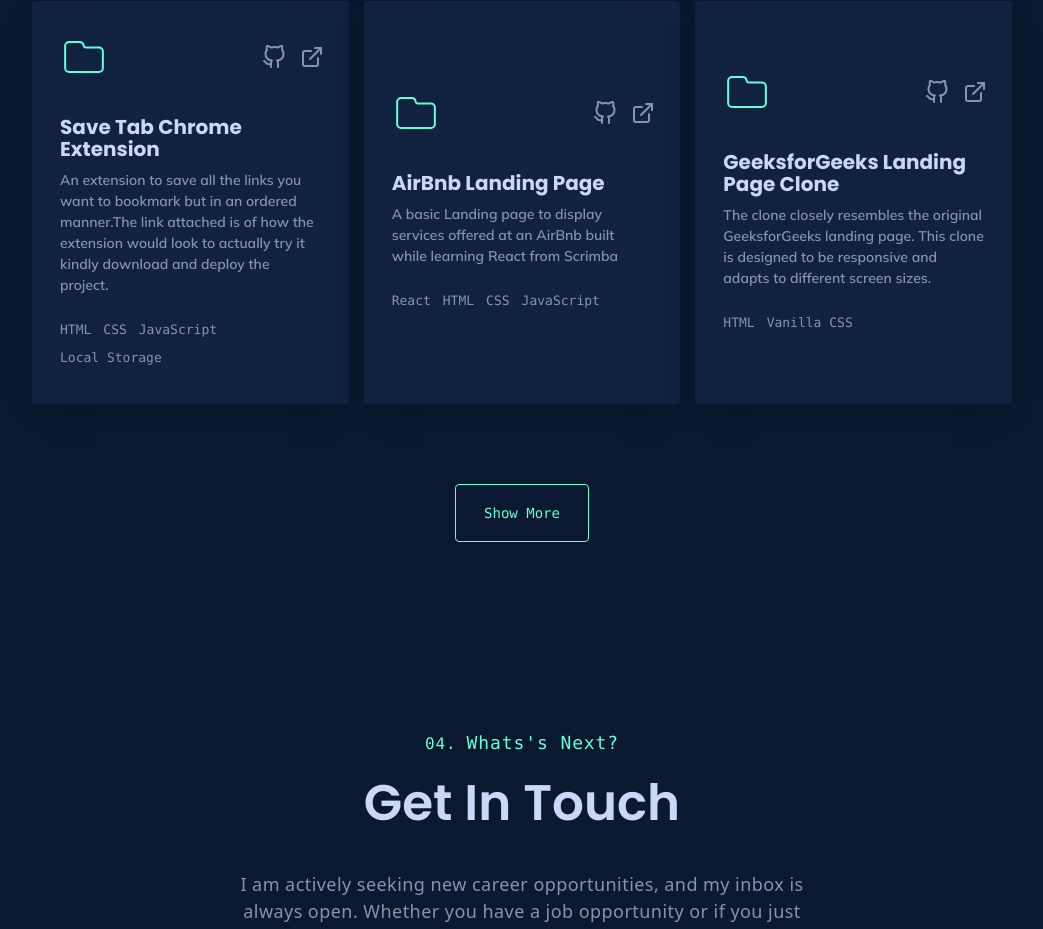
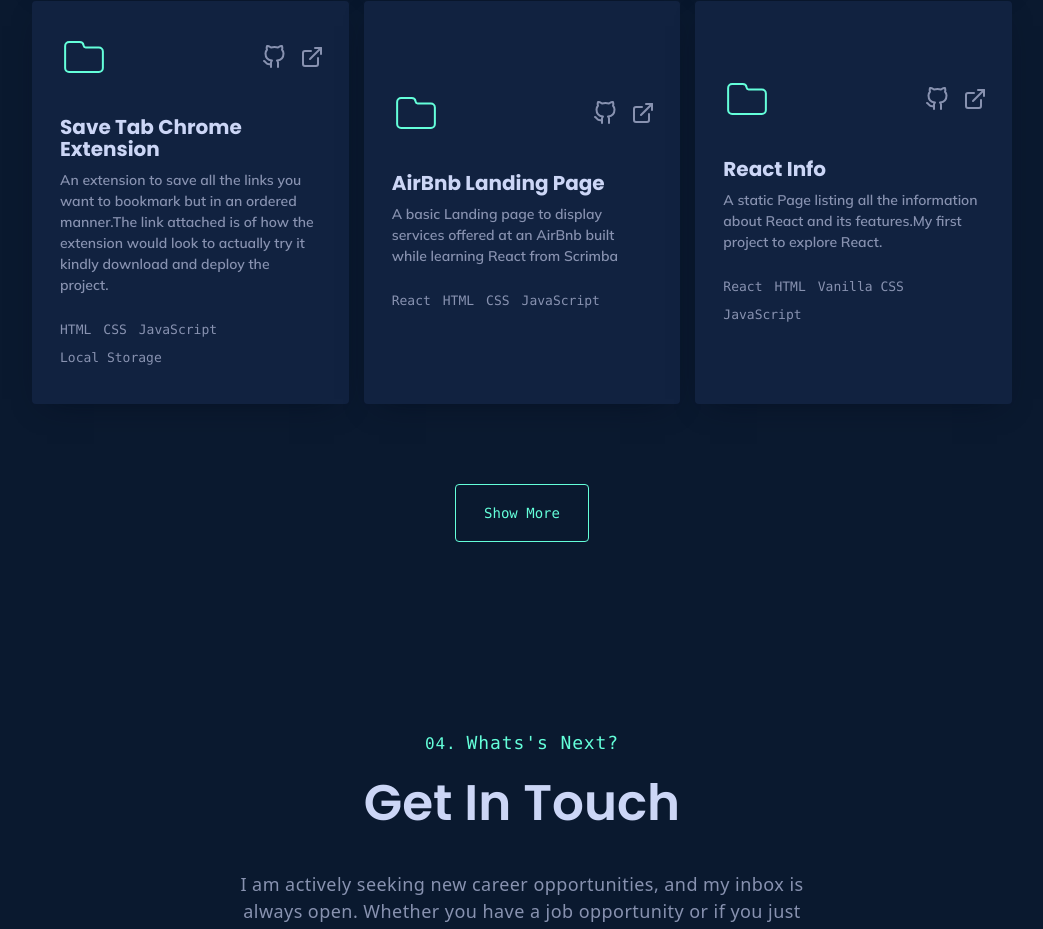
Before and after one commit to yash2324/portfolio-2024, a React (Vite) app: page / in a window 1280 px wide. Shown: the part 4647-5576 px from the top of the page, without its empty margins (118-1161 px from the left). Built offline with nearby package versions, Linux system fonts and the light colour scheme.

Commit message:
added projects

```diff
--- a/src/utilities/constants.jsx
+++ b/src/utilities/constants.jsx
@@ -153,35 +153,59 @@ export const otherProjects = [
     demo: "https://airbnb-clone-yg.netlify.app/",
   },
   {
-    title: "GeeksforGeeks Landing Page Clone",
+    title: "React Info",
     description:
-      "The clone closely resembles the original GeeksforGeeks landing page. This clone is designed to be responsive and adapts to different screen sizes.",
-    tags: ["HTML", "Vanilla CSS"],
-    github: "https://github.com/Tapesh-1308/GeeksforGeeks-Clone",
-    demo: "https://tapesh-1308.github.io/GeeksforGeeks-Clone/",
+      "A static Page listing all the information about React and its features.My first project to explore React.",
+    tags: ["React", "HTML", "Vanilla CSS", "JavaScript"],
+    github: "https://github.com/yash2324/React-proj-1",
+    demo: "https://react-proj1-yg.netlify.app/",
   },
   {
     title: "Notes App",
     description:
-      "Organize your notes easily with my straightforward Notes App. Built with HTML, CSS, and JavaScript,with the power of local storage and markdown parser.",
-    tags: ["HTML", "CSS", "JavaScript", "Markdown Parser"],
-    github: "https://github.com/Tapesh-1308/todo-app",
-    demo: "https://tapesh-1308.github.io/todo-app/",
+      "This is a basic notes app to locally make notes , I have made some changes to the already given codes on Scrimba",
+    tags: ["HTML", "CSS", "JavaScript", "React"],
+    github: "https://github.com/yash2324/Notes-App",
+    demo: "https://notes-app-yg.netlify.app/",
   },
   {
-    title: "Password Generator",
+    title: "BlackJack Game",
     description:
-      "Simple UI crafted using HTML, CSS, and JS, this tool offers multiple filters for customizing your passwords. Copy your generated passwords with a single click.",
-    tags: ["HTML5", "CSS", "JavaScript", "DOM"],
-    github: "https://github.com/Tapesh-1308/password-generator",
-    demo: "https://tapesh-1308.github.io/password-generator/",
+      "Welcome to the Blackjack Game repository! This simple and interactive website is designed to let users enjoy the classic card game of Blackjack right in their web browsers. Whether you're a seasoned pro or new to the world of card games, this project provides a fun way to test your luck and strategy.",
+    tags: ["HTML5", "CSS", "JavaScript"],
+    github: "https://github.com/yash2324/BlackJackJS",
+    demo: "https://blackjack-game-yg.netlify.app/",
   },
   {
-    title: "Random Jokes",
+    title: "Counter",
     description:
-      "Developed with HTML, CSS, and JavaScript, this web app pulls jokes dynamically from an API, ensuring a constant supply of humor.",
-    tags: ["HTML5", "CSS", "JavaScript", "DOM", "API"],
-    github: "https://github.com/Tapesh-1308/random-jokes-generator",
-    demo: "https://tapesh-1308.github.io/random-jokes-generator/",
+      "Welcome to the Subway Passenger Counter, a simple JavaScript-based website that helps you keep track of the number of passengers entering a subway station. This project provides a user-friendly interface for station attendants or operators to monitor and update passenger counts in real-time.",
+    tags: ["HTML5", "CSS", "JavaScript", "DOM"],
+    github: "https://github.com/yash2324/Counter",
+    demo: "https://gleaming-tanuki-a47424.netlify.app/",
+  },
+  {
+    title: "Notes App",
+    description:
+      "This is a basic notes app to locally make notes , I have made some changes to the already given codes on Scrimba",
+    tags: ["HTML", "CSS", "JavaScript", "React"],
+    github: "https://github.com/yash2324/Notes-App",
+    demo: "https://notes-app-yg.netlify.app/",
+  },
+  {
+    title: "BlackJack Game",
+    description:
+      "Welcome to the Blackjack Game repository! This simple and interactive website is designed to let users enjoy the classic card game of Blackjack right in their web browsers. Whether you're a seasoned pro or new to the world of card games, this project provides a fun way to test your luck and strategy.",
+    tags: ["HTML5", "CSS", "JavaScript"],
+    github: "https://github.com/yash2324/BlackJackJS",
+    demo: "https://blackjack-game-yg.netlify.app/",
+  },
+  {
+    title: "Counter",
+    description:
+      "Welcome to the Subway Passenger Counter, a simple JavaScript-based website that helps you keep track of the number of passengers entering a subway station. This project provides a user-friendly interface for station attendants or operators to monitor and update passenger counts in real-time.",
+    tags: ["HTML5", "CSS", "JavaScript", "DOM"],
+    github: "https://github.com/yash2324/Counter",
+    demo: "https://gleaming-tanuki-a47424.netlify.app/",
   },
 ];
```
